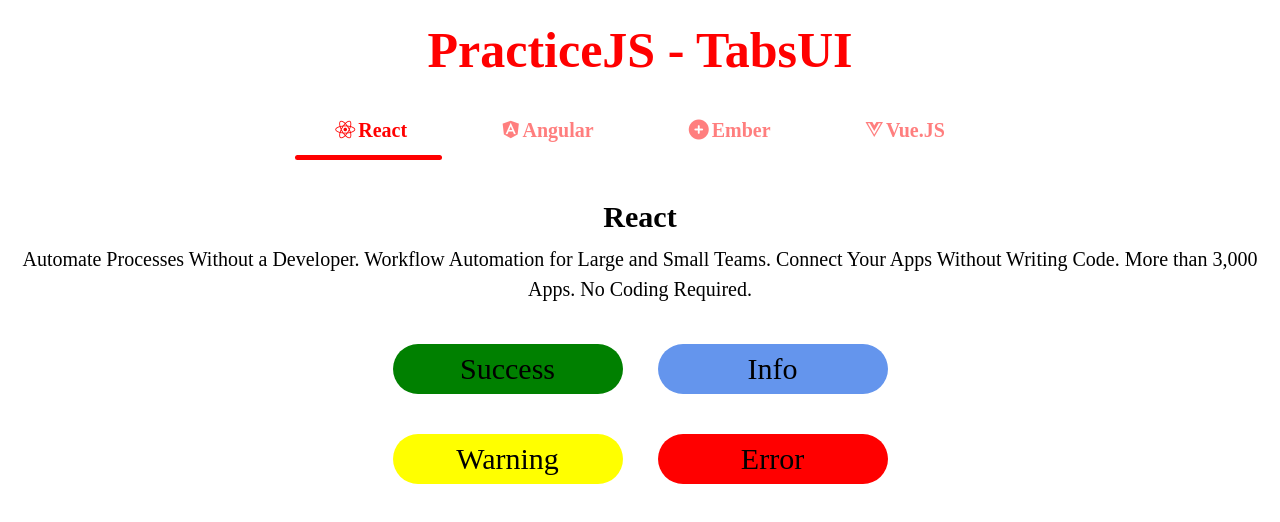
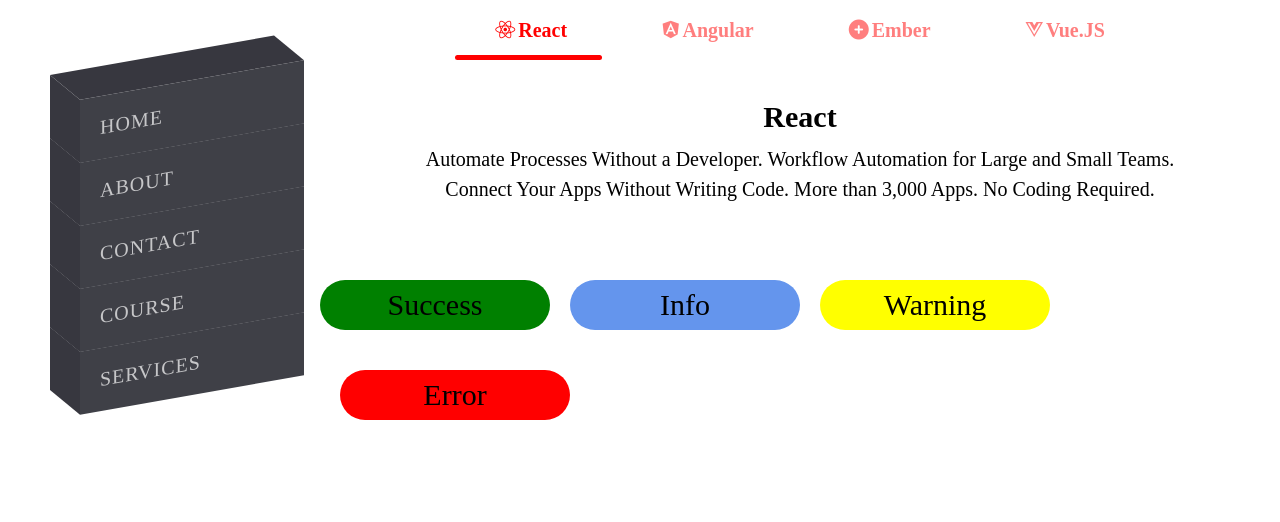
Before and after one commit to tungpms1103/PracticeJS, a plain HTML site: page index.html in a window 1280 px wide. Drawn offline with Linux system fonts and the light colour scheme.

Commit message:
fixed and update menu

```diff
--- /dev/null
+++ b/CSS/menu.css
@@ -0,0 +1,69 @@
+.container-menu{
+    width: 25%;
+    height: 100vh;
+    display: flex;
+    /* align-items: center; */
+}
+
+.container-menu ul{
+    list-style-type: none;
+    position: relative;
+    display: flex;
+    flex-direction: column;
+    align-items: center;
+    transform: skewY(-10deg);
+    width: 70%;
+    margin-left: 25%;
+    margin-top: 80px;
+}
+.container-menu ul li{
+    position: relative;
+    width: 100%;
+    background-color: #3f4047;
+    padding: 20px;
+    z-index: var(--i);
+    transition: 1s ease;
+}
+
+.container-menu ul li a {
+    text-decoration: none;
+    text-transform: uppercase;
+    letter-spacing: 1px;
+    color: #fff;
+    font-weight: 500;
+    font-size: 20px;
+    opacity: 0.7;
+    transition: 0.6;
+}
+
+ul li:hover a {
+    opacity: 1;
+}
+
+ul li::before{
+    content: "";
+    position: absolute;
+    top: 0;
+    left: -30px;
+    width: 30px;
+    height: 100%;
+    background-color: #37373f;
+    transform-origin: right;
+    transform: skewY(45deg);
+}
+
+ul li::after{
+    content: "";
+    position: absolute;
+    top: -30px;
+    left: 0;
+    width: 100%;
+    height: 30px;
+    background-color: #37373f;
+    transform-origin: left bottom;
+    transform: skewX(45deg);
+}
+
+ul li:hover{
+    transform: translateX(-20%);
+}
--- a/CSS/tabsUI.css
+++ b/CSS/tabsUI.css
@@ -3,10 +3,16 @@
     margin: 0px;
     box-sizing: border-box;
 }
-.container{
+
+body{
+    display: flex;
+}
+.container-content{
     display: flex;
     flex-direction: column;
     align-items: center;
+    width: 75%;
+    height: 100%;
 }
 .tabsUI_Practice {
     color: red;
@@ -82,6 +88,11 @@
     opacity: 1;
 }
 
+.item{
+    margin: auto;
+    max-width: 80%;
+    min-height: 150px;
+}
 .item.active{
     display: block;
 }
--- a/CSS/toast.css
+++ b/CSS/toast.css
@@ -10,9 +10,13 @@ body {
     user-select: none;
   }
 
+
 .btn-control-toast{
     display: flex;
+    align-items: center;
+    flex-wrap: wrap;
 }
+
 .btn{
     width: 230px;
     height: 50px;
@@ -26,13 +30,13 @@ body {
 /* .btn:hover{
     transform: scale(1.5);
 } */
-.btn + .btn{
-    margin-left: 35px;
-}
+
 .btn:active{
     opacity: 0.7;
 }
-
+.btn + .btn {
+    margin-left: 20px;
+}
 .btn-succses{
     background-color: green;
 }
--- a/index.html
+++ b/index.html
@@ -8,13 +8,25 @@
     <link rel="stylesheet" href="./CSS/tabsUI.css">
     <link rel="stylesheet" href="./CSS/toast.css">
     <link rel="stylesheet" href="./Asset/fonts/fontawesome-free-6.1.1-web/css/all.min.css">
+    <link rel="stylesheet" href="./CSS/menu.css">
     <title>PracticeJS</title>
 </head>
 
 <body>
-    <h1 class="tabsUI_Practice">PracticeJS - TabsUI</h1>
+    <!-- <h1 class="tabsUI_Practice">PracticeJS - TabsUI</h1> -->
+    <div class="container-menu">
 
-    <div class="container">
+        <ul>
+            <li style="--i:5"> <a href="#">Home</a></li>
+            <li style="--i:4"> <a href="#">About</a></li>
+            <li style="--i:3"> <a href="#">Contact</a></li>
+            <li style="--i:2"> <a href="#">Course</a></li>
+            <li style="--i:1"> <a href="#">Services</a></li>
+        </ul>
+
+    </div>
+    <div class="container-content">
+
         <!-- Tab UI -->
         <div class="container_tabUI">
             <!-- Tabs Items -->
@@ -78,8 +90,6 @@
             <div class="btn btn-info">
                 Info
             </div>
-        </div>
-        <div class="btn-control-toast">
             <div class="btn btn-warning">
                 Warning
             </div>
@@ -91,8 +101,6 @@
         <div class="toast-container">
 
         </div>
-
-
     </div>
     <script src="./tabsUIJavascipt.js"></script>
     <script src="./toastMessage.js"></script>
```
